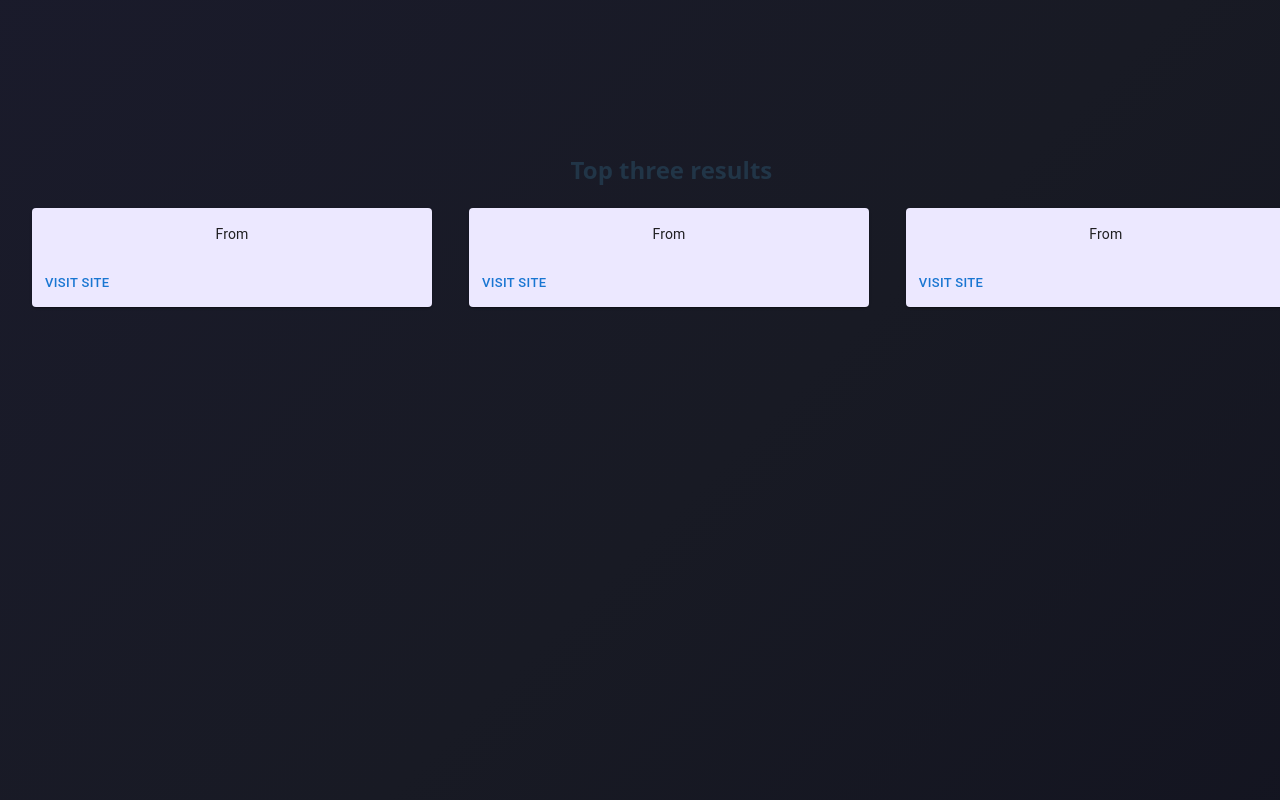
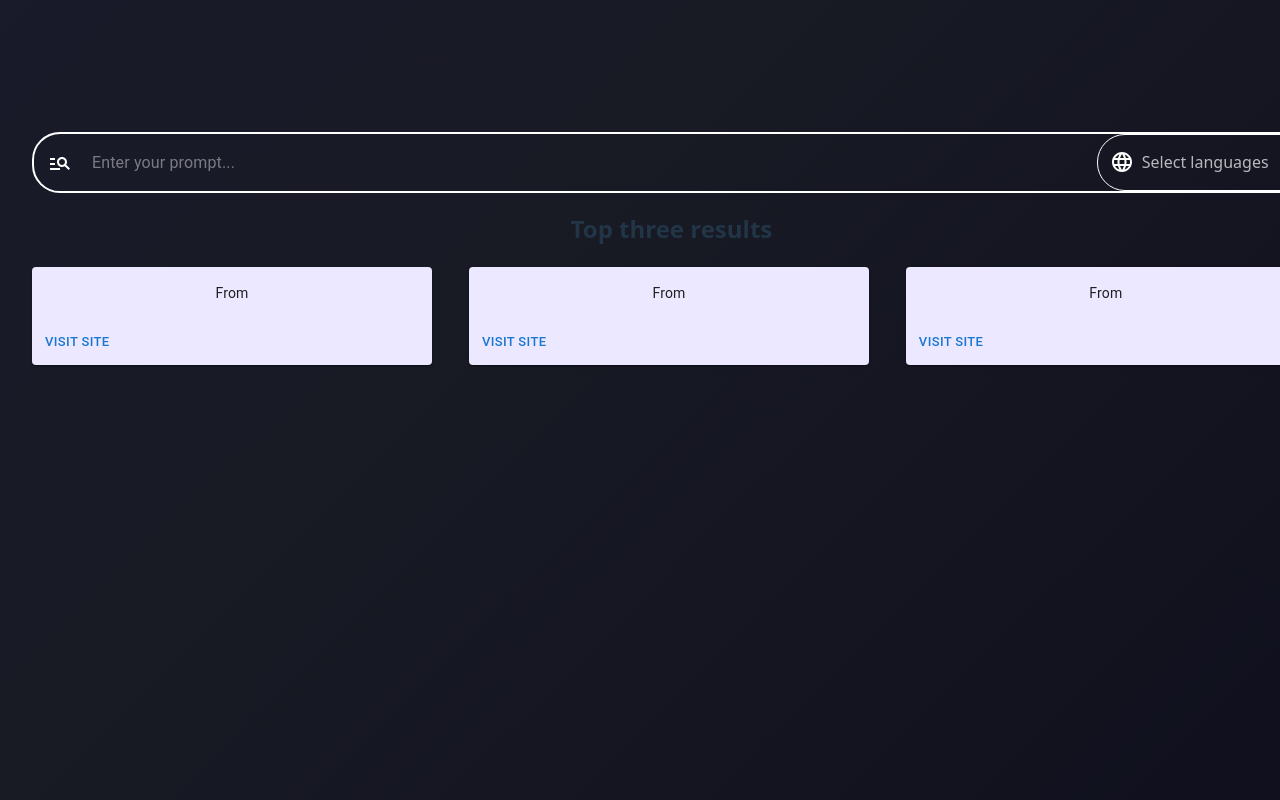
Before and after one commit to KristineYoo/GlobiSearch, a React (Vite) app in the folder frontend/: page / in a window 1280 px wide. Shown: the part 700-1500 px from the top of the page. Built offline with nearby package versions, Linux system fonts and the light colour scheme.

Commit message:
fix UI components position

```diff
--- a/frontend/src/components/LandingPage.jsx
+++ b/frontend/src/components/LandingPage.jsx
@@ -28,18 +28,16 @@ function LandingPage() {
           </h2>
             <TypewriterButton/>
             <TryNowButton />
-          </div>
         </div>
-        <div style={{height: '100vh'}}>
-        <h2>Top three results</h2>
-        <ResultGrid/>
+      </div>
 
-        </div>
-      <div>
+      <div style={{height: '100vh'}}>
+          <PromptBox />
+          <h2>Top three results</h2>
+          <ResultGrid/>
+
       </div>
-      <div style={{ height: '100vh' }}>
-        <PromptBox />
-      </div>
+
     </>
   )
 }
```
